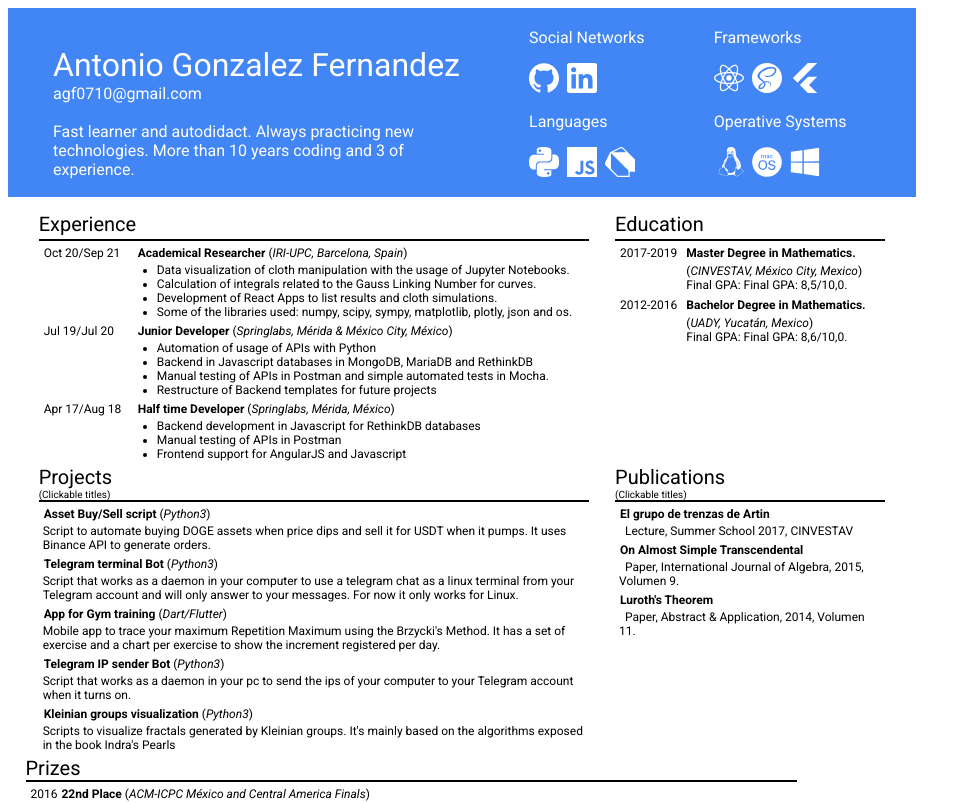
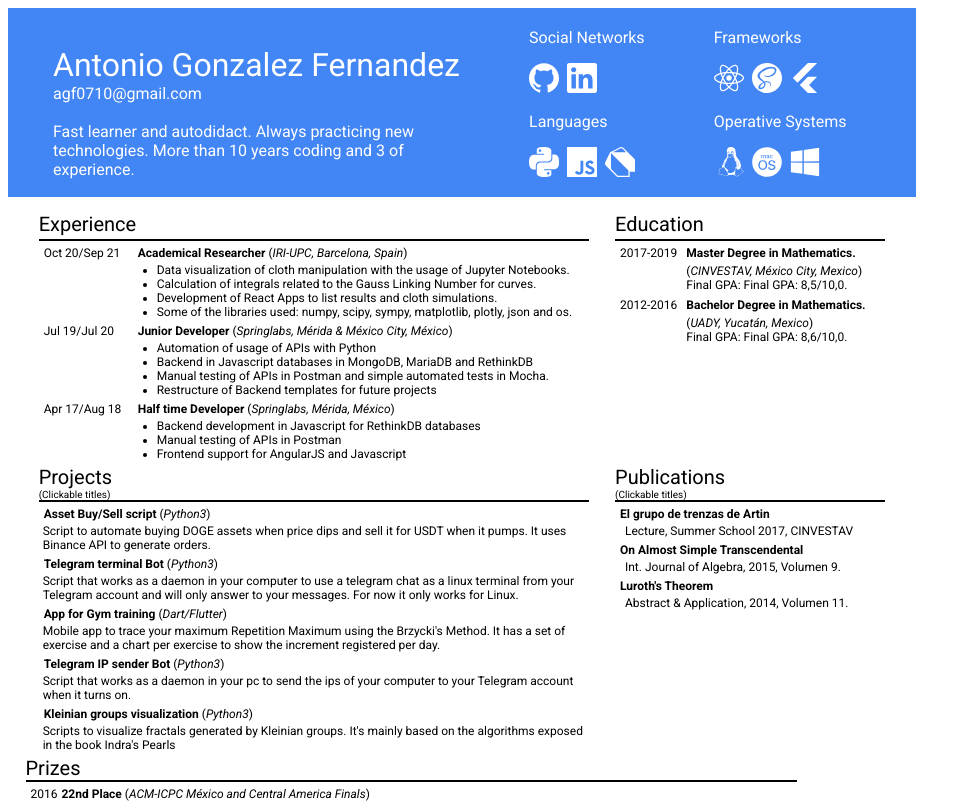
Before and after one commit to iam-agf/react-cv, a React (Create React App) app: page / in a window 1280 px wide. Shown: the top 803 px of the page, without its empty margins (0-971 px from the left). Built offline with nearby package versions, Linux system fonts and the light colour scheme.

Commit message:
Deleted word paper for better size

```diff
--- a/src/react/lower/jsonData/othersInfo.js
+++ b/src/react/lower/jsonData/othersInfo.js
@@ -5,11 +5,11 @@ export const othersData = [
         "link": "https://youtu.be/yqDA8eezPuo"
     }, {
         "title": "On Almost Simple Transcendental ",
-        "content": "Paper, International Journal of Algebra, 2015, Volumen 9.",
+        "content": "Int. Journal of Algebra, 2015, Volumen 9.",
         "link": "http://www.m-hikari.com/ija/ija-2015/ija-1-4-2015/perezIJA1-4-2015.pdf"
     }, {
         "title": "Luroth's Theorem",
-        "content": "Paper, Abstract & Application, 2014, Volumen 11.",
+        "content": "Abstract & Application, 2014, Volumen 11.",
         "link": "https://intranet.matematicas.uady.mx/journal/"
     }
 ];
```
